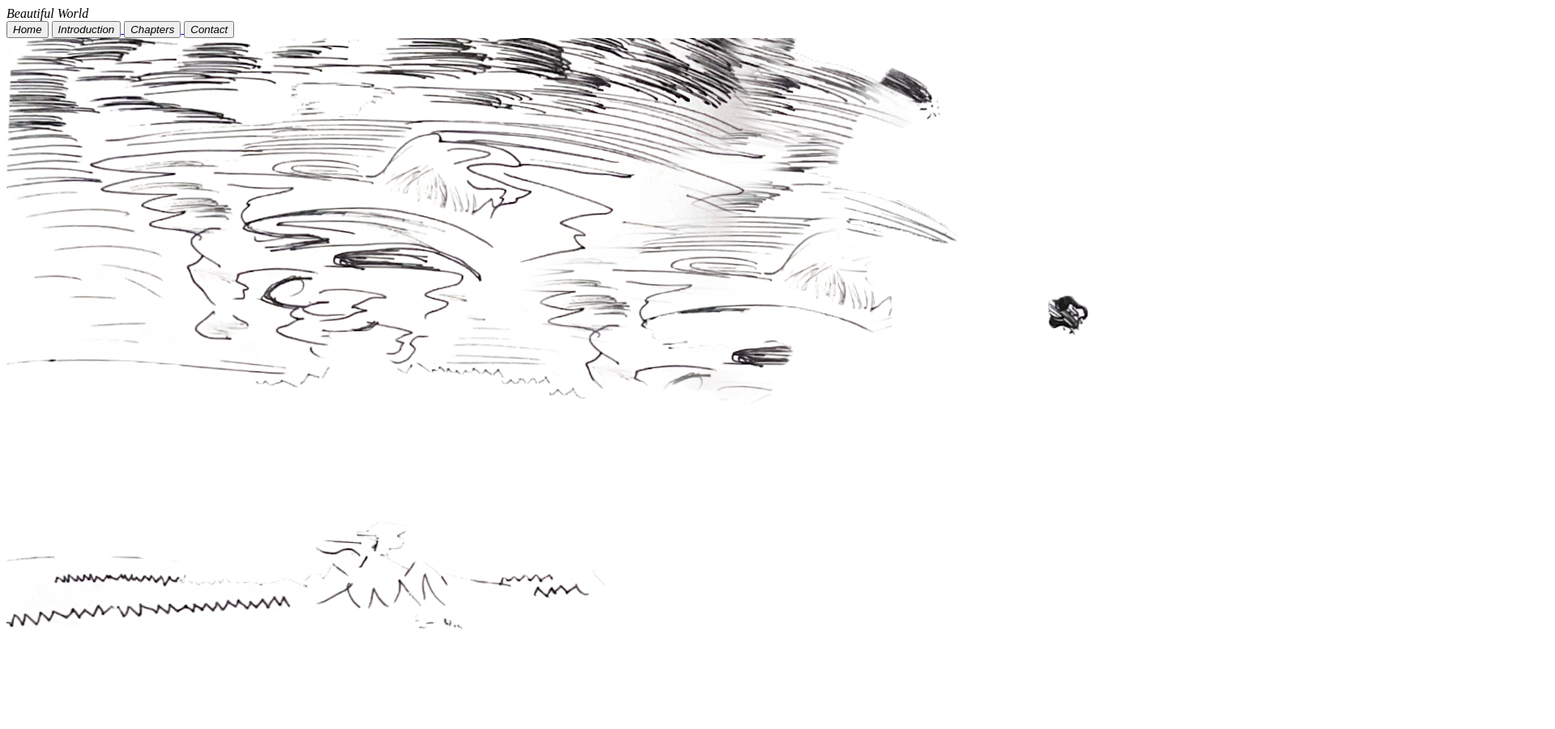
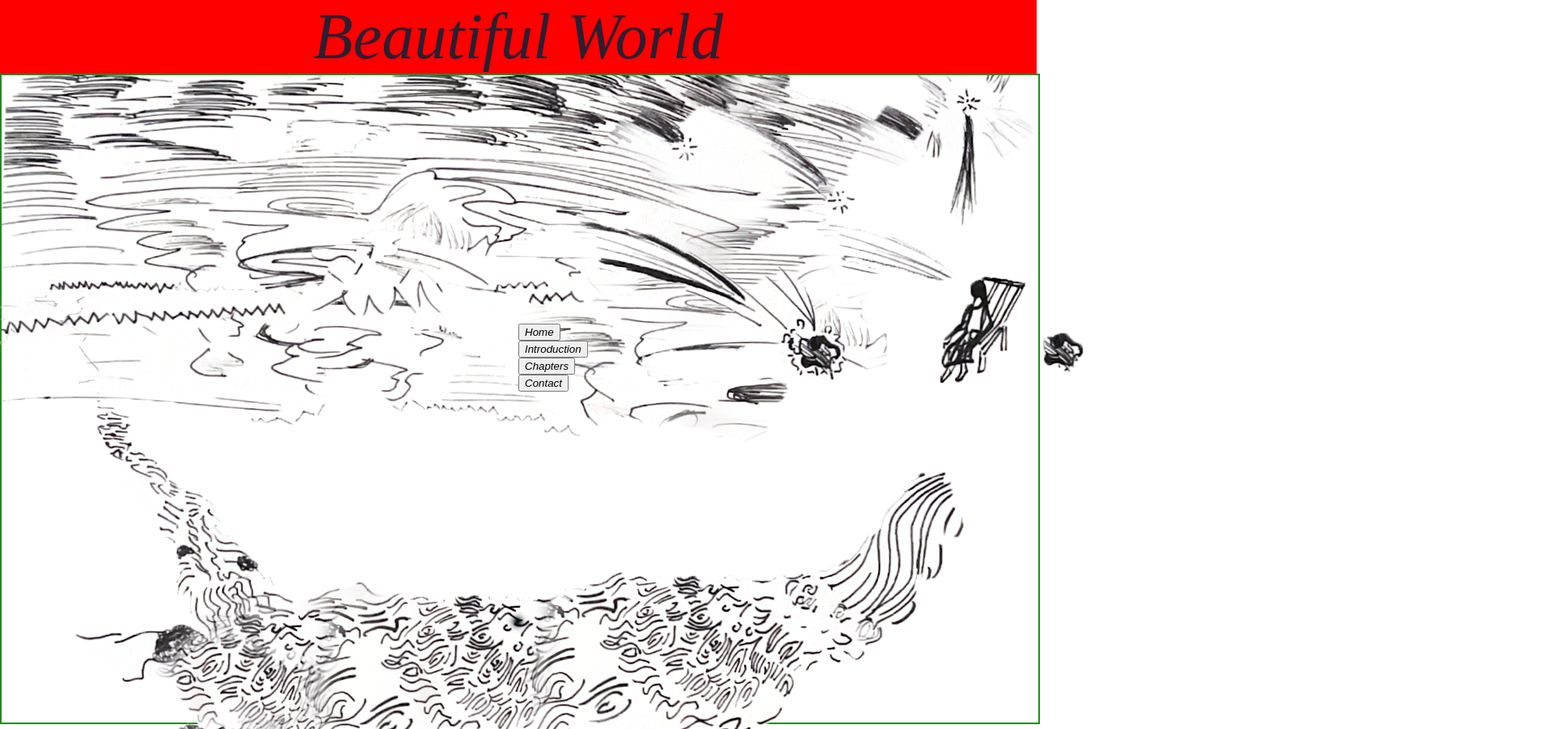
Before and after one commit to Anrimf/beautifulworld, a plain HTML site: page index.html in a window 1280 px wide. Shown: the top 901 px of the page at 81% size, 1920 px wide, since content can reach past the window. Drawn offline with Linux system fonts and the light colour scheme; the site is published under a folder, as on GitHub Pages, so addresses that start at the root find nothing.

Commit message:
Add files via upload

```diff
--- a/index.html
+++ b/index.html
@@ -1,66 +1,52 @@
 <!DOCTYPE html>
 <html lang="en">
-
   <head>
-  <Title>Beautiful World</Title>
-  <meta charset="UTF-8">
-  <meta http-equiv="X-UA-Compatible" content="IE=edge">
-  <meta name="viewport" content="width=device-width, initial-scale=1.0">
+    <title>Beautiful World</title>
+    <meta charset="UTF-8" />
+    <meta http-equiv="X-UA-Compatible" content="IE=edge" />
+    <meta name="viewport" content="width=device-width, initial-scale=1.0" />
     <title>Document</title>
-  <link rel="stylesheet" href="/css/style.css">
-  <link rel="icon" type="image/x-icon" href="logo.png">
+    <link rel="stylesheet" href="css/style.css" />
+    <link rel="icon" type="image/x-icon" href="logo.png" />
   </head>
 
   <body>
-
     <div class="demotext">
       <em>Beautiful World</em>
     </div>
 
     <div class="container">
       <div class="nav">
-
         <button class="home-button">
           <em>Home</em>
         </button>
 
-
         <a href="secondpage.html" target="introduction">
           <button class="introduction">
-          <em>
-            Introduction
-          </em>
+            <em> Introduction </em>
           </button>
         </a>
 
         <a href="Third.html" target="chapters">
           <button class="chapters">
-          <em>
-            Chapters
-          </em>
+            <em> Chapters </em>
           </button>
         </a>
 
         <a href="contact.html" target="contact">
           <button class="contact">
-          <em>
-            Contact
-          </em>
+            <em> Contact </em>
           </button>
         </a>
-
       </div>
     </div>
 
     <div class="stage">
-    <img id="background" src="./images/background.png">
-    <img id="midground" src="./images/midground.png">
-    <img id="foreground" src="./images/foreground.png">
-    <img id="character" src="./images/character.png">
-    <img id="stars" src="./images/stars.png">
+      <img id="background" src="./images/background.png" />
+      <img id="midground" src="./images/midground.png" />
+      <img id="foreground" src="./images/foreground.png" />
+      <img id="character" src="./images/character.png" />
+      <img id="stars" src="./images/stars.png" />
     </div>
-
   </body>
-
-
 </html>
--- /dev/null
+++ b/style.css
@@ -0,0 +1,121 @@
+
+body {
+    margin: 0;
+    width: 100vw;
+    height: 100vh;
+    background-color: red;
+    overflow: hidden;
+}
+
+
+div.absolute {
+    position: absolute;
+    top: 80vh;
+    right: 0;
+    width: 200vw;
+    height: 100vh;
+    border: 3px solid #73AD21;
+}
+
+
+.demotext {
+    width: 100%;
+    height: auto;
+    color: #2D1E2F;
+    background: #ff0000;
+    font-family: serif;
+    font-size: 80px;
+    top: 0;
+    left: 45vw;
+    text-align: center;
+    }
+
+
+.stage{
+    position: relative;
+    /* top: 0; */
+    border: solid forestgreen 2px;
+    height: 100vh;
+    width: 100%;
+}
+
+#foreground{
+    position: absolute;
+    z-index: 4;
+    top: 210px;
+    right: 20px;
+}
+
+#midground{
+    position: absolute;
+    z-index: 3;
+    top: 80px;
+}
+
+#background{
+    position: absolute;
+    z-index: 1;
+}
+
+#character{
+    top: 0px;
+    position: absolute;
+    z-index: 30;
+    right: 0px;
+}
+
+#stars{
+    top: 0;
+    position: absolute;
+    z-index: 3;
+    right: 0px;
+}
+
+.container{
+    top: 50%;
+    left: 50%;
+    position: absolute;
+     width: 100%;
+    height: auto;
+    z-index: 5;
+}
+
+.nav{
+    width: 120px;
+    height: auto;
+}
+
+.hoverimage{
+    height: 200px;
+    width: 200px;
+    background-image: url("grandmahouse.png");
+    background-size: cover;
+    border: solid cyan 2px;
+}
+.hoverimage:hover{
+    background-image: url("grandmahousebright.png");
+}
+
+.dream{
+    height: 200px;
+    width: 200px;
+    background-image: url("petalfield.png");
+    background-size: cover;
+    border: solid cyan 2px;
+}
+
+.dream:hover{
+    background-image: url("petalfieldbright.png");
+}
+
+.fashion{
+    height: 200px;
+    width: 200px;
+    background-image: url("standing.png");
+    background-size: cover;
+    border: solid cyan 2px;
+}
+
+.fashion:hover{
+    background-image: url("standingbright.png");
+}
```
Also changed, not shown: images/Logo-BeautifulWorld copy.png (added), images/Logo-BeautifulWorld.png (added). Lines whose indentation alone changed are shown as unchanged.
